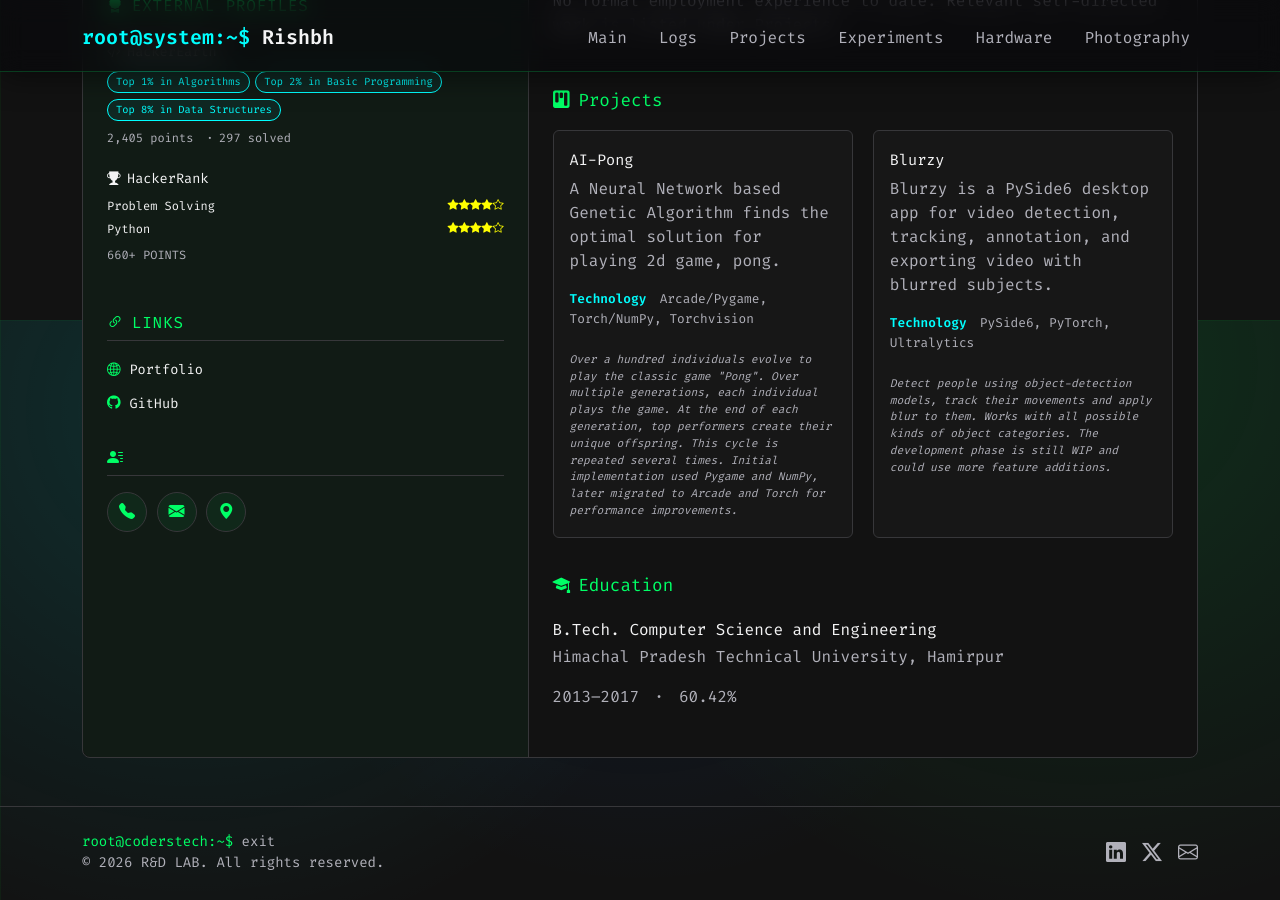
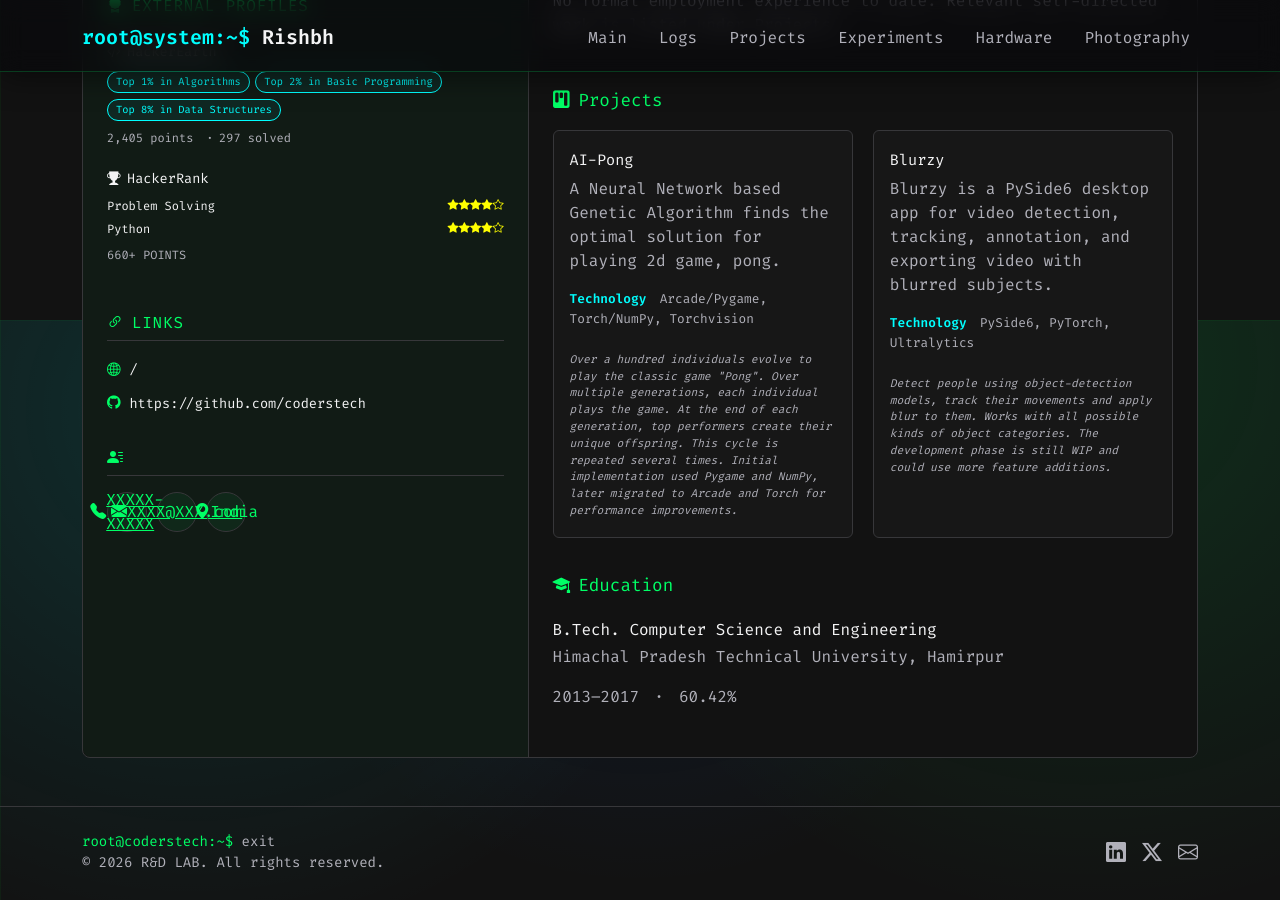
Before and after one commit to CodeRSTech/coderstech.github.io, a Jekyll site: the page built from resume.md, in a window 1280 px wide and 900 px high, scrolled down 580 px. Built offline with Jekyll 4.4.1, drawn with Linux system fonts in a browser that asks for light colours.

Commit message:
updated contact information and links

```diff
--- a/resume.md
+++ b/resume.md
@@ -83,14 +83,14 @@ resume_page: true
         <li>
           <a href="{{ '/' | relative_url }}">
             <i class="bi bi-globe2" aria-hidden="true"></i>
-            <span>Portfolio</span>
+            <span>{{ '/' | relative_url }}</span>
           </a>
         </li>
         {% if github_profile and github_profile.url != "" and github_profile.url != "#" %}
         <li>
           <a href="{{ github_profile.url }}" target="_blank" rel="noopener noreferrer">
             <i class="bi bi-github" aria-hidden="true"></i>
-            <span>GitHub</span>
+            <span>{{ github_profile.url }}</span>
           </a>
         </li>
         {% endif %}
@@ -104,12 +104,15 @@ resume_page: true
       <div class="resume-contact-list">
         <a class="resume-contact-item" href="tel:XXXXX-XXXXX" aria-label="Call XXXXX-XXXXX">
           <i class="bi bi-telephone-fill" aria-hidden="true"></i>
+          <span>XXXXX-XXXXX</span>
         </a>
         <a class="resume-contact-item" href="mailto:XXXX@XXX.com" aria-label="Email XXXX@XXX.com">
           <i class="bi bi-envelope-fill" aria-hidden="true"></i>
+          <span>XXXX@XXX.com</span>
         </a>
         <span class="resume-contact-item" role="img" aria-label="Location: India">
           <i class="bi bi-geo-alt-fill" aria-hidden="true"></i>
+          <span>India</span>
         </span>
       </div>
     </section>
```
Also changed, not shown: resume-light.md (+5 -2 lines).
